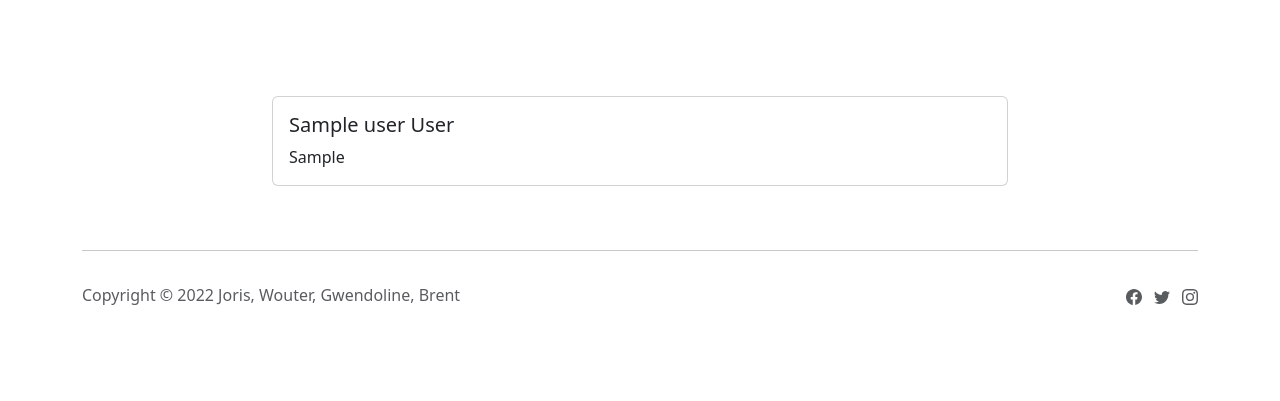
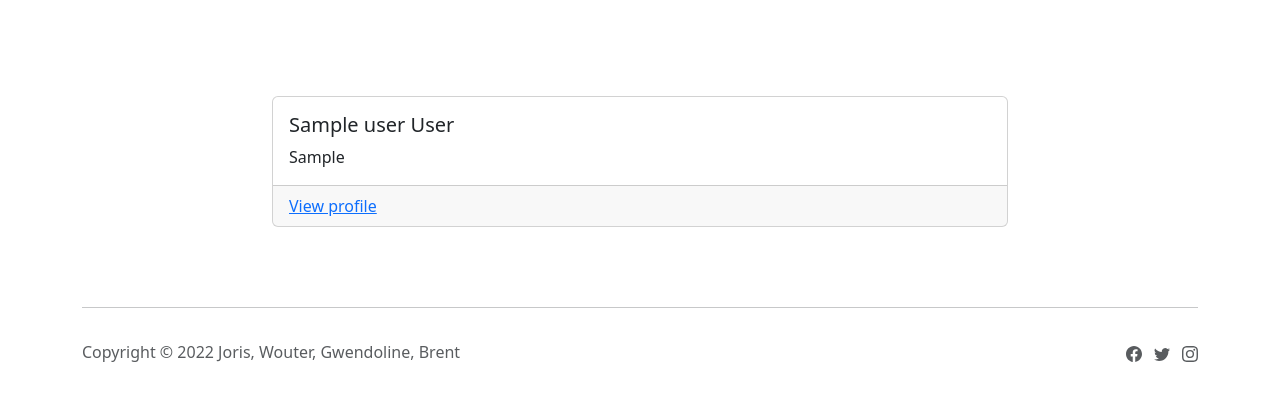
Before and after one commit to WouterG-1848521/WebInformationSystems, a Flask app: template frontend_simple/templates/users.html in a window 1280 px wide. Shown: the part 259-660 px from the top of the page. Run offline with Flask 3, Linux system fonts and the light colour scheme; the template is opened without the code that fills it: most values are stand-ins (such as "Sample title", 1, 10 or a date in 2020); some libraries are stand-ins or nearby versions.

Commit message:
Remove edit button from users/id page

```diff
--- a/frontend_simple/templates/user.html
+++ b/frontend_simple/templates/user.html
@@ -66,7 +66,7 @@
                         {% else %}
                             {% for id in users %}
                                 {% set user = users[id] %}
-                                <div class="card">
+                                <div class="card mb-3">
                                 <div class="card-body">
                                     <h5 class="card-title">{{ user['name'] }} {{ user['surname'] }}</h5>
                                     <p class="card-text">{{ user['p'] }}</p>
--- a/frontend_simple/templates/users.html
+++ b/frontend_simple/templates/users.html
@@ -19,7 +19,7 @@
                 <ul class="navbar-nav mx-auto">
                     <li class="nav-item"><a class="nav-link active" href="/"><span class="underline">Home</span></a></li>
                     {% if current_user.is_authenticated %}
-                    <li class="nav-item"><a class="nav-link" href="/users/{{current_user.id}}">My profile</a></li>
+                    <li class="nav-item"><a class="nav-link" href="/profile">My profile</a></li>
                     <li class="nav-item"><a class="nav-link" href="/enterprises">My enterprises</a></li>
                     <li class="nav-item"><a class="nav-link" href="/connections">My connections</a></li>
                     <li class="nav-item"><a class="nav-link" href="/matches">My matches</a></li>
@@ -60,19 +60,16 @@
                         {% else %}
                             {% for id in users %}
                                 {% set user = users[id] %}
-                                <div class="card">
+                                <div class="card mb-3">
                                 <div class="card-body">
                                     <h5 class="card-title">{{ user['name'] }} {{ user['surname'] }}</h5>
                                     <p class="card-text">{{ user['p'] }}</p>
                                 </div>
 
-                                {% if current_user.is_authenticated%}
                                 <div class="card-footer">
-                                    <button type="button" class="btn btn-primary">Edit</button>
                                     <a href="/users/{{ user['p'].split('person')[1] }}">View profile</a>
                                   </div>
                                 </div>
-                                {% endif %}
 
 
                             {% endfor %}
```
